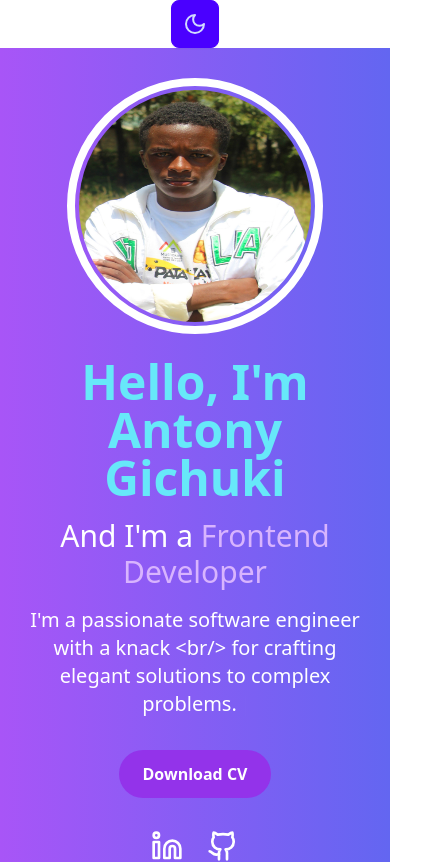
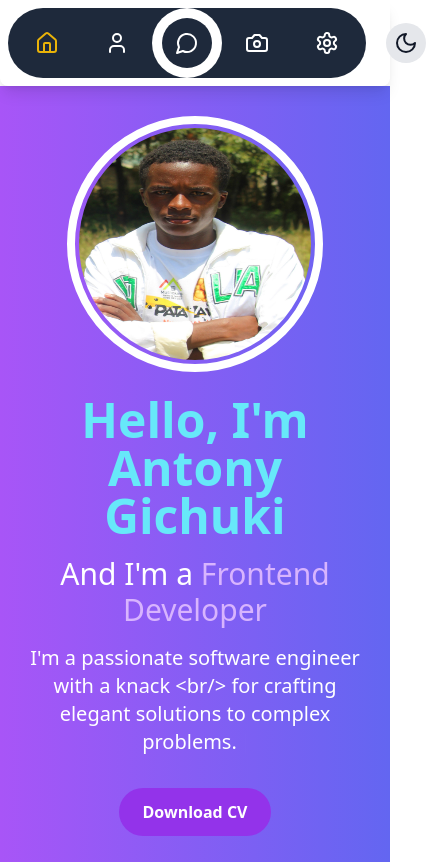
Before and after one commit to antosnizzah/my-portfolio, a React (Vite) app: page / in a window 390 px wide. Shown: the top 862 px of the page, 426 px wide, since content can reach past the window. Built offline with nearby package versions, Linux system fonts and the light colour scheme.

Commit message:
done some updates

```diff
--- a/src/components/Navbar.tsx
+++ b/src/components/Navbar.tsx
@@ -24,8 +24,8 @@ const Navbar: React.FC = () => {
 
   return (
     <div className="flex justify-center items-center">
-      <nav className="navbar bg-base-100 rounded-lg shadow-lg lg:flex hidden">
-        <div className="relative flex justify-center items-center w-full max-w-[420px] h-[70px] bg-[#209cff] rounded-full mx-auto">
+      <nav className="navbar bg-transparent rounded-lg shadow-lg flex">
+        <div className="relative flex justify-center items-center w-full max-w-[420px] h-[70px] bg-[#1E293B] rounded-full mx-auto p-1">
           <ul className="flex w-full justify-around">
             {navItems.map((item, index) => (
               <li
@@ -47,21 +47,18 @@ const Navbar: React.FC = () => {
               transform: `translateX(${activeIndex * 70}px)`,
             }}
           >
-            <div className="absolute top-1/2 left-1/2 w-[50px] h-[50px] bg-[#209cff] rounded-full transform -translate-x-1/2 -translate-y-1/2"></div>
+            <div className="absolute top-1/2 left-1/2 w-[50px] h-[50px] bg-[#1E293B] rounded-full transform -translate-x-1/2 -translate-y-1/2"></div>
           </div>
         </div>
         <div className="flex items-center space-x-4 ml-5">
-          <button onClick={toggleDarkMode} className="p-2 rounded-full bg-gray-200 dark:bg-gray-700 transition-colors duration-300">
+          <button
+            onClick={toggleDarkMode}
+            className="p-2 rounded-full bg-gray-200 dark:bg-gray-700 transition-colors duration-300"
+          >
             {darkMode ? <Sun className="text-yellow-500" /> : <Moon className="text-gray-900" />}
           </button>
         </div>
       </nav>
-      <div className="lg:hidden">
-        {/* Button to toggle the navbar on small screens */}
-        <button className="btn btn-square btn-primary" onClick={toggleDarkMode}>
-          {darkMode ? <Sun className="w-6 h-6" /> : <Moon className="w-6 h-6" />}
-        </button>
-      </div>
     </div>
   );
 };
```
